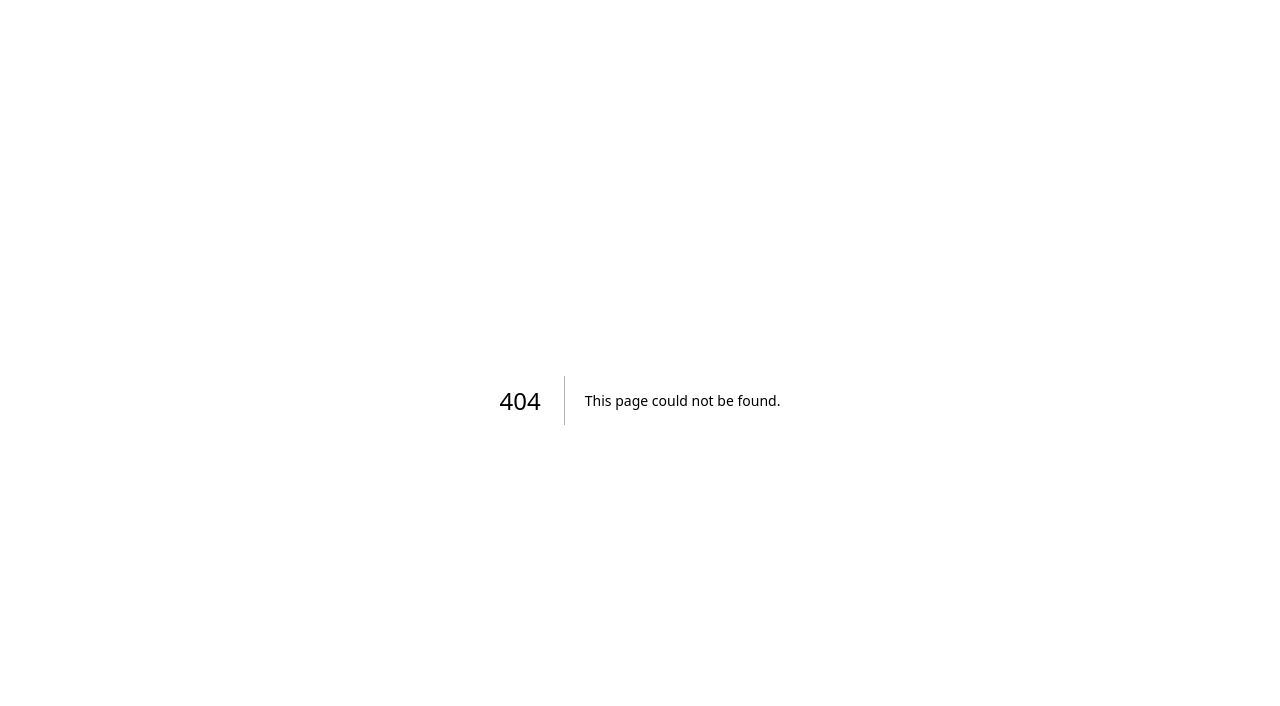
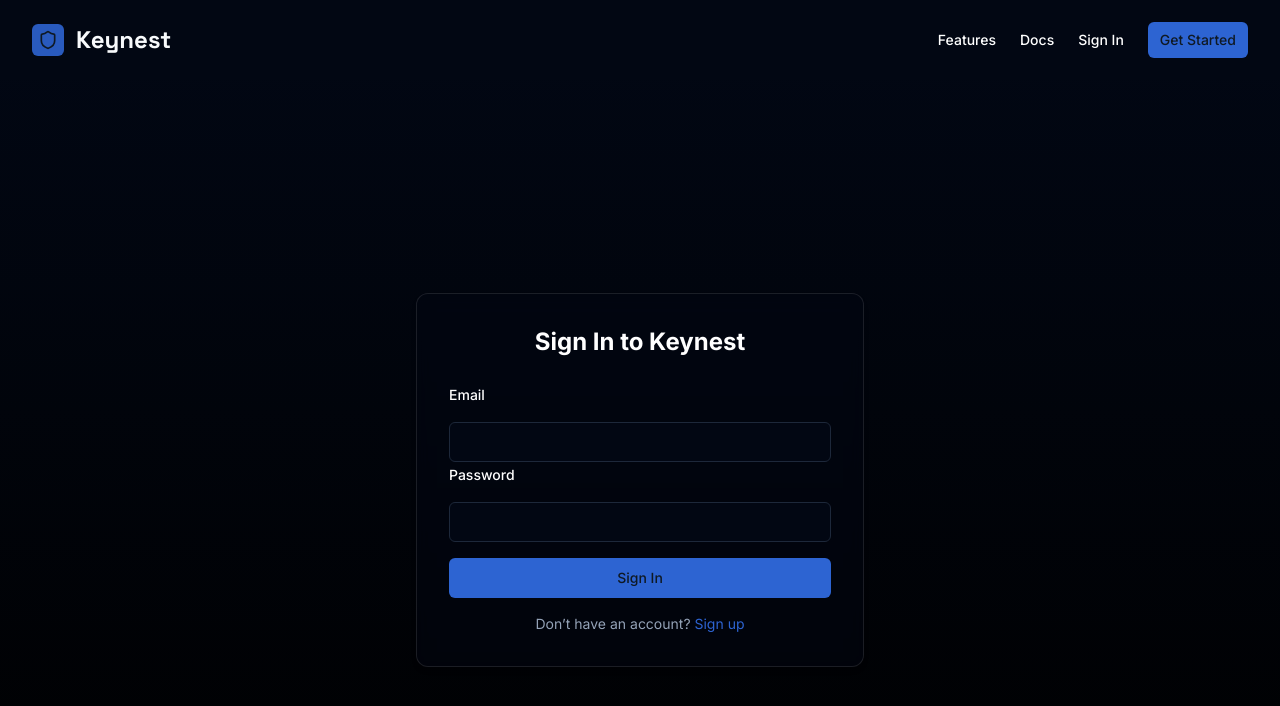
Before and after one commit to VJLIVE/KeyNest, a Next.js app: page /login in a window 1280 px wide. Before the commit this address had no page. Shown: the top 706 px of the page. Built offline with nearby package versions, Linux system fonts and the light colour scheme.

Commit message:
Added login, signup pages

```diff
--- a/package.json
+++ b/package.json
@@ -18,6 +18,7 @@
     "framer-motion": "^11.3.8",
     "lucide-react": "^0.475.0",
     "next": "15.3.3",
+    "radix-ui": "^1.4.2",
     "react": "^18.3.1",
     "react-dom": "^18.3.1",
     "tailwind-merge": "^3.0.1",
--- /dev/null
+++ b/src/app/login/page.tsx
@@ -0,0 +1,13 @@
+import { AuthForm } from '@/components/auth/AuthForm';
+import { SiteHeader } from '@/components/site-header';
+
+export default function LoginPage() {
+  return (
+    <>
+      <SiteHeader showGetStarted={true}/>
+      <main className="min-h-screen flex items-center justify-center bg-gradient-to-b from-background to-black px-4 py-12">
+        <AuthForm type="login" />
+      </main>
+    </>
+  );
+}
--- /dev/null
+++ b/src/app/signup/page.tsx
@@ -0,0 +1,13 @@
+import { AuthForm } from '@/components/auth/AuthForm';
+import { SiteHeader } from '@/components/site-header';
+
+export default function SignupPage() {
+  return (
+    <>
+      <SiteHeader showGetStarted={true}/>
+      <main className="min-h-screen flex items-center justify-center bg-gradient-to-b from-background to-black px-4 py-12">
+        <AuthForm type="signup" />
+      </main>
+    </>
+  );
+}
--- /dev/null
+++ b/src/components/auth/AuthForm.tsx
@@ -0,0 +1,64 @@
+'use client';
+
+import { useState } from 'react';
+import { motion } from 'framer-motion';
+import Link from 'next/link';
+import { Button } from '@/components/ui/button';
+import { Input } from '@/components/ui/input';
+import { Label } from '@/components/ui/label';
+
+interface AuthFormProps {
+  type: 'login' | 'signup';
+}
+
+export function AuthForm({ type }: AuthFormProps) {
+  const [loading, setLoading] = useState(false);
+  const isLogin = type === 'login';
+
+  const handleSubmit = (e: React.FormEvent) => {
+    e.preventDefault();
+    setLoading(true);
+    // Handle auth logic here
+    setTimeout(() => setLoading(false), 2000);
+  };
+
+  return (
+    <motion.div
+      className="mx-auto max-w-md w-full bg-background/50 p-8 rounded-xl shadow-md border border-white/10 backdrop-blur"
+      initial={{ opacity: 0, y: 20 }}
+      animate={{ opacity: 1, y: 0 }}
+      transition={{ duration: 0.4 }}
+    >
+      <h2 className="text-2xl font-bold text-center mb-6 text-white">
+        {isLogin ? 'Sign In to Keynest' : 'Create Your Keynest Account'}
+      </h2>
+      <form onSubmit={handleSubmit} className="space-y-4">
+        {!isLogin && (
+          <>
+            <Label htmlFor="name" className="text-white">Name</Label>
+            <Input id="name" type="text" required />
+          </>
+        )}
+        <Label htmlFor="email" className="text-white">Email</Label>
+        <Input id="email" type="email" required />
+        <Label htmlFor="password" className="text-white">Password</Label>
+        <Input id="password" type="password" required />
+
+        <Button type="submit" className="w-full mt-4" disabled={loading}>
+          {loading ? 'Processing...' : isLogin ? 'Sign In' : 'Sign Up'}
+        </Button>
+      </form>
+      <p className="text-center text-sm text-muted-foreground mt-4">
+        {isLogin ? (
+          <>Don’t have an account?{' '}
+            <Link href="/signup" className="text-primary hover:underline">Sign up</Link>
+          </>
+        ) : (
+          <>Already have an account?{' '}
+            <Link href="/login" className="text-primary hover:underline">Sign in</Link>
+          </>
+        )}
+      </p>
+    </motion.div>
+  );
+}
```
Also changed, not shown: 1 other file (tests, documents, lock files or other folders).
